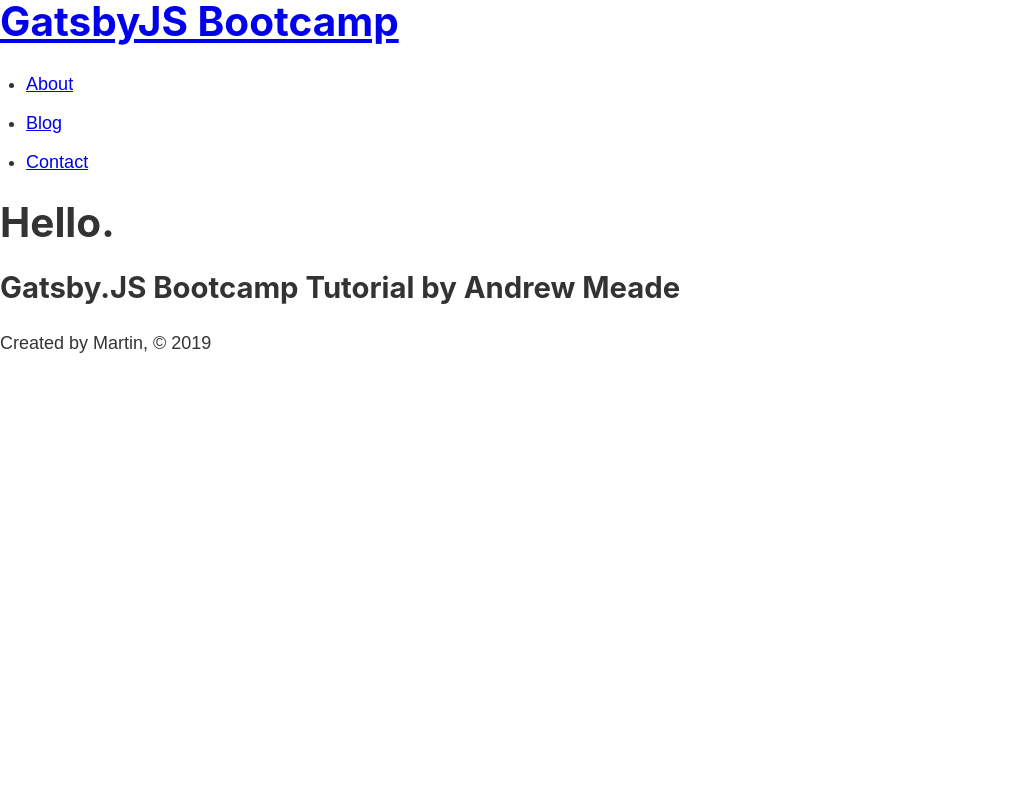
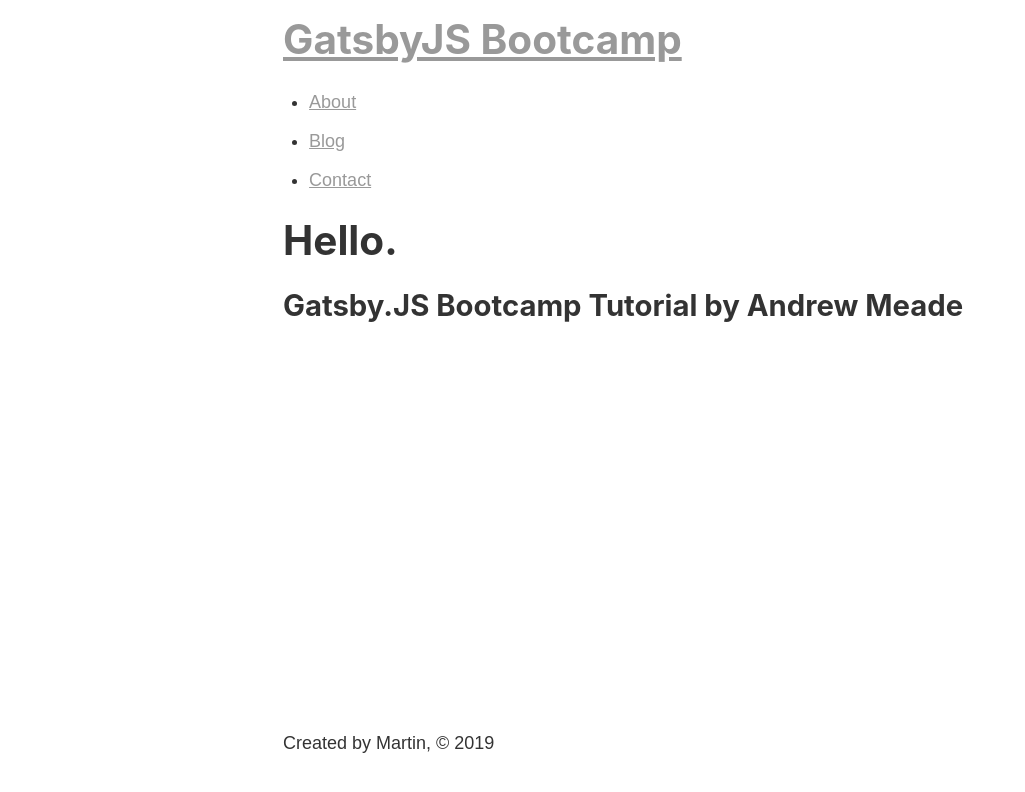
Before and after one commit to MartinDK/gatsby-bootcamp, a Gatsby site: page / in a window 1280 px wide. Shown: the whole page, without its empty margins (0-1025 px from the left). Built offline with nearby package versions, Linux system fonts and the light colour scheme; Gatsby itself is replaced by a stand-in of ours.

Commit message:
Added module styles to component

```diff
--- a/src/components/header.js
+++ b/src/components/header.js
@@ -1,5 +1,7 @@
 import React from 'react'
 import {Link} from 'gatsby'
+
+import headerStyles from './header.module.scss'
 
 const Header = () => {
   return (
--- /dev/null
+++ b/src/components/header.module.scss
@@ -0,0 +1,3 @@
+a {
+  color: #999999;
+}
--- a/src/components/layout.js
+++ b/src/components/layout.js
@@ -3,12 +3,15 @@ import React from 'react'
 import Header from './header'
 import Footer from './footer'
 import '../styles/index.scss'
+import layoutStyles from './layout.module.scss'
 
 const Layout = (props) => {
   return (
-    <div>
+    <div className={layoutStyles.container}>
+    <div className={layoutStyles.content}>
       <Header />
       {props.children}
+    </div>
       <Footer />
     </div>
   )
--- /dev/null
+++ b/src/components/layout.module.scss
@@ -0,0 +1,13 @@
+.container {
+  margin: 0 auto;
+  max-width: 750px;
+  padding: 1rem;
+
+  display: flex;
+  flex-direction: column;
+  min-height: 100vh;
+}
+
+.content {
+  flex-grow: 1;
+}
```
